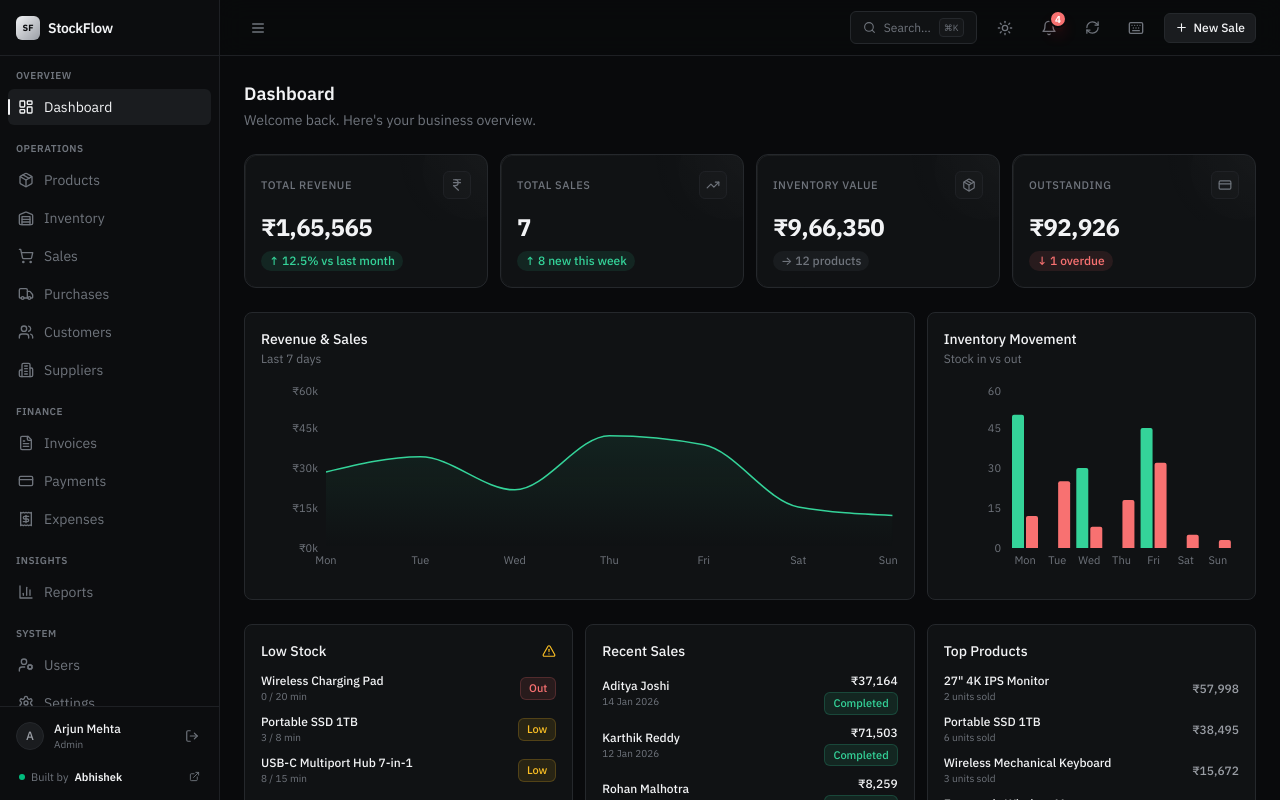
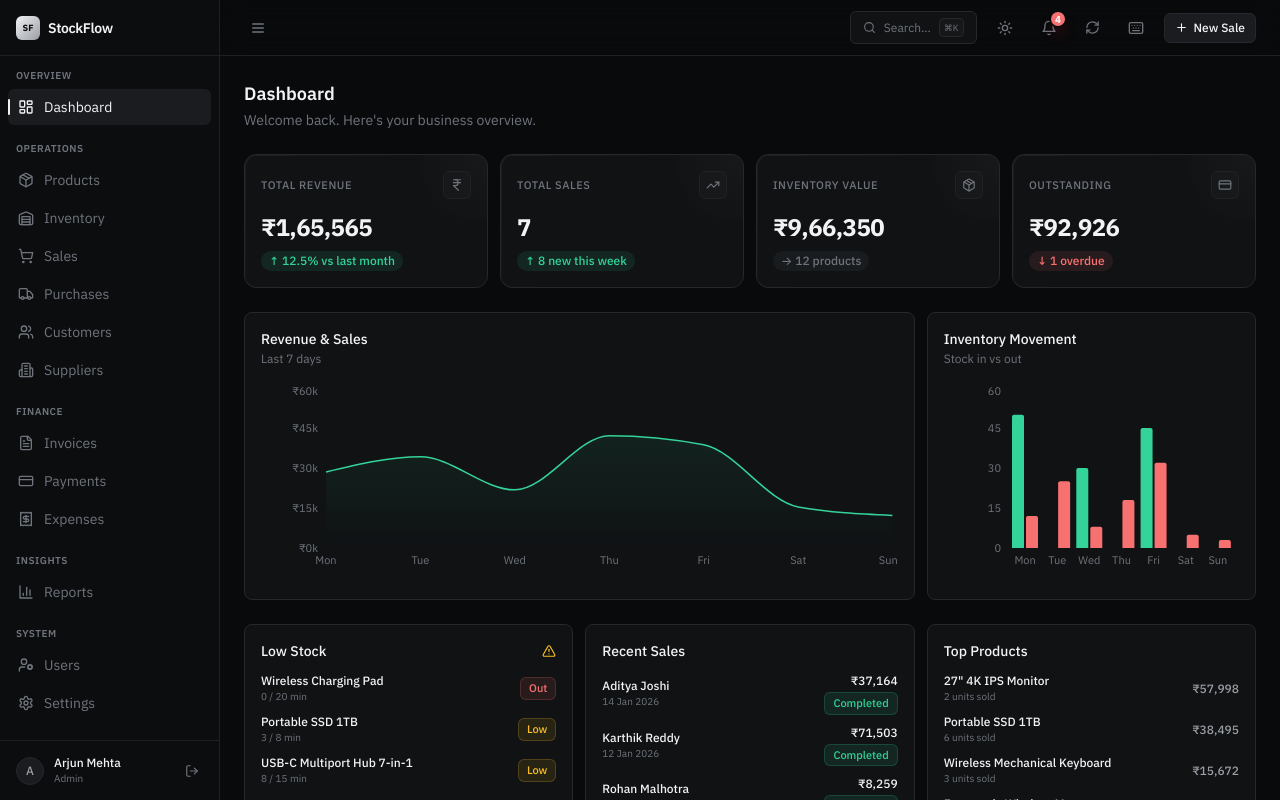
Before and after one commit to codewithabhiishek/Freelance-inventory-project, a React (Vite) app: page / in a window 1280 px wide. Both pictures are taken after a click on the button "Sign in". Built offline with nearby package versions, Linux system fonts and the light colour scheme.

Commit message:
fix(ui): remove duplicate attribution from sidebar, keeping single clean footer attribution

```diff
--- a/src/components/Layout.tsx
+++ b/src/components/Layout.tsx
@@ -456,9 +456,8 @@ export function Layout({ children }: { children: React.ReactNode }) {
         </nav>
 
         {/* Bottom */}
-        <div className="border-t border-[#1E2024] p-2 space-y-1">
+        <div className="border-t border-[#1E2024] p-2">
           {!sidebarCollapsed ? (
-            <>
             <div className="flex items-center gap-2.5 px-2 py-1.5">
               <div className="w-7 h-7 rounded-full bg-[#1A1C1F] border border-[#25282C] flex items-center justify-center text-xs font-medium text-[#9A9EA5]">
                 {currentUser?.name?.charAt(0) || 'U'}
@@ -471,34 +470,10 @@ export function Layout({ children }: { children: React.ReactNode }) {
                 <LogOut size={14} />
               </button>
             </div>
-              <a
-                href="https://abhiishek.is-a.dev/"
-                target="_blank"
-                rel="noopener noreferrer"
-                className="flex items-center justify-between px-2.5 py-1.5 rounded-md hover:bg-[#151719] text-[11px] text-[#6F747C] hover:text-[#F2F3F5] transition-colors border border-transparent hover:border-[#25282C] group"
-              >
-                <span className="flex items-center gap-1.5 truncate">
-                  <span className="w-1.5 h-1.5 rounded-full bg-emerald-500 shrink-0" />
-                  Built by <span className="text-[#F2F3F5] font-semibold">Abhishek</span>
-                </span>
-                <ExternalLink size={11} className="text-[#6F747C] group-hover:text-[#F2F3F5] group-hover:translate-x-0.5 transition-all shrink-0 ml-1" />
-              </a>
-            </>
           ) : (
-            <>
             <button onClick={logout} className="w-full flex items-center justify-center p-2 rounded-md hover:bg-[#1A1C1F] text-[#6F747C] hover:text-[#F87171] transition-default" title="Log out">
               <LogOut size={16} />
             </button>
-              <a
-                href="https://abhiishek.is-a.dev/"
-                target="_blank"
-                rel="noopener noreferrer"
-                title="Built by Abhishek"
-                className="w-full flex items-center justify-center p-2 rounded-md hover:bg-[#151719] text-[#6F747C] hover:text-[#F2F3F5] transition-colors"
-              >
-                <ExternalLink size={14} />
-              </a>
-            </>
           )}
         </div>
       </aside>
```
Lines whose indentation alone changed are shown as unchanged.
